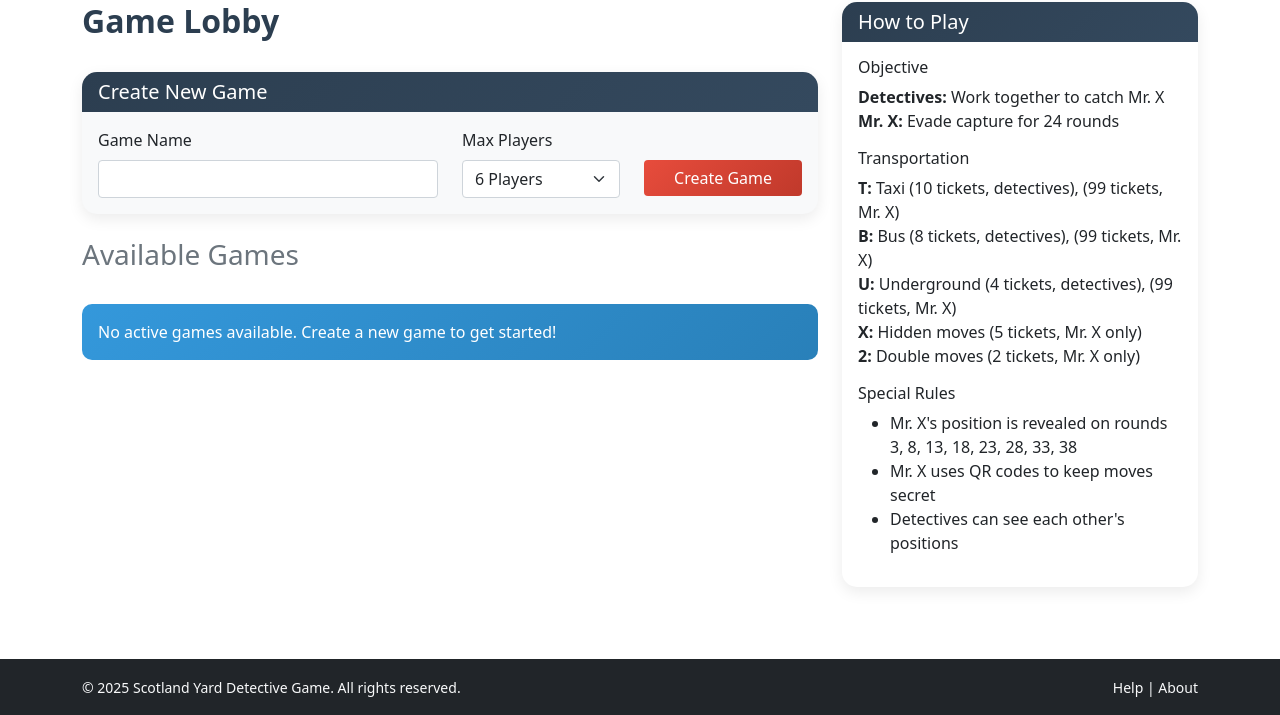
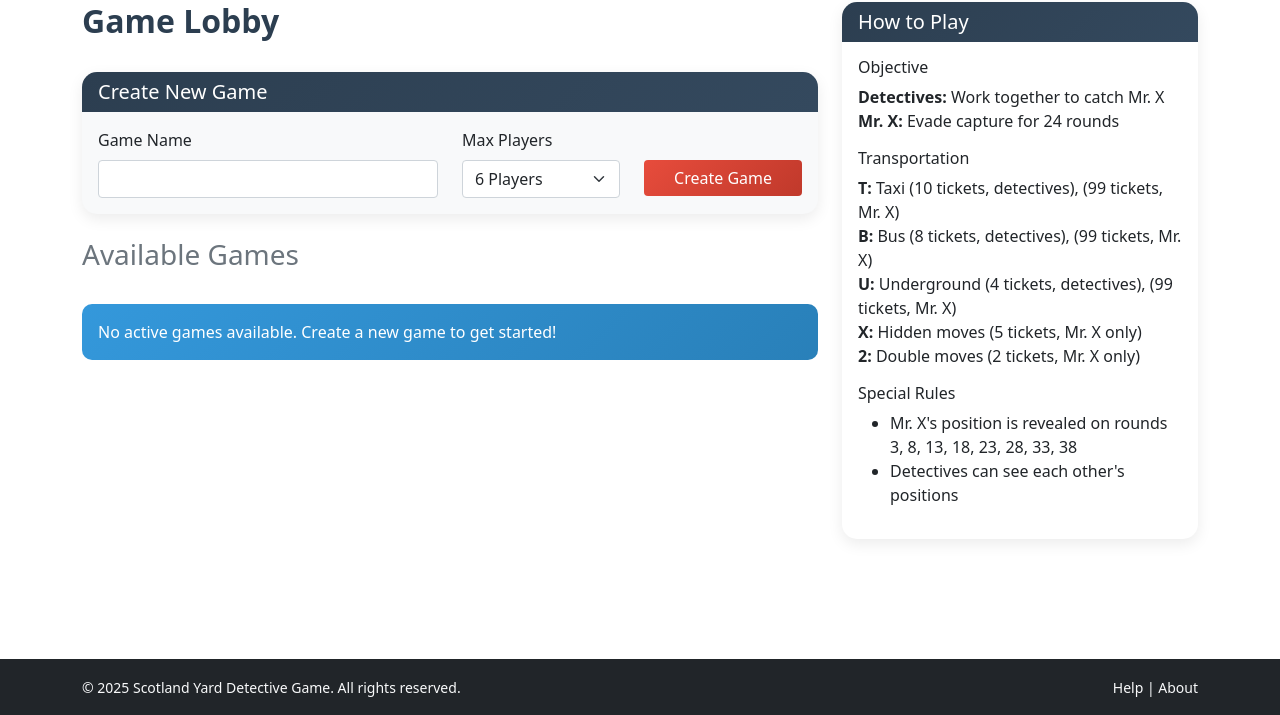
Before and after one commit to gopalthedeveloper/scotland-yard-php, a PHP site: page / in a window 1280 px wide. Shown: the part 85-800 px from the top of the page. Run offline with PHP 8.4, Linux system fonts and the light colour scheme; the visitor is signed in with stand-in values (Sample User, id 1); data that the repository does not hold is empty; some libraries are stand-ins or nearby versions.

Commit message:
qr in help text remove

```diff
--- a/index.php
+++ b/index.php
@@ -112,7 +112,6 @@ include 'views/layouts/header.php';
                     <h6>Special Rules</h6>
                     <ul>
                         <li>Mr. X's position is revealed on rounds <?= implode(', ', GAME_CONFIG['reveal_rounds']) ?></li>
-                        <li>Mr. X uses QR codes to keep moves secret</li>
                         <li>Detectives can see each other's positions</li>
                     </ul>
                 </div>
--- a/views/layouts/footer.php
+++ b/views/layouts/footer.php
@@ -61,7 +61,6 @@
                     <h6>Special Rules</h6>
                     <ul>
                         <li>Mr. X's position is revealed on rounds 3, 8, 13, 18, 23, 28, 33, 38</li>
-                        <li>Mr. X uses QR codes to keep moves secret</li>
                         <li>Detectives can see each other's positions</li>
                         <li>Mr. X wins if he evades capture for 24 rounds</li>
                         <li>Detectives win if they catch Mr. X</li>
```
Also changed, not shown: README.md.
